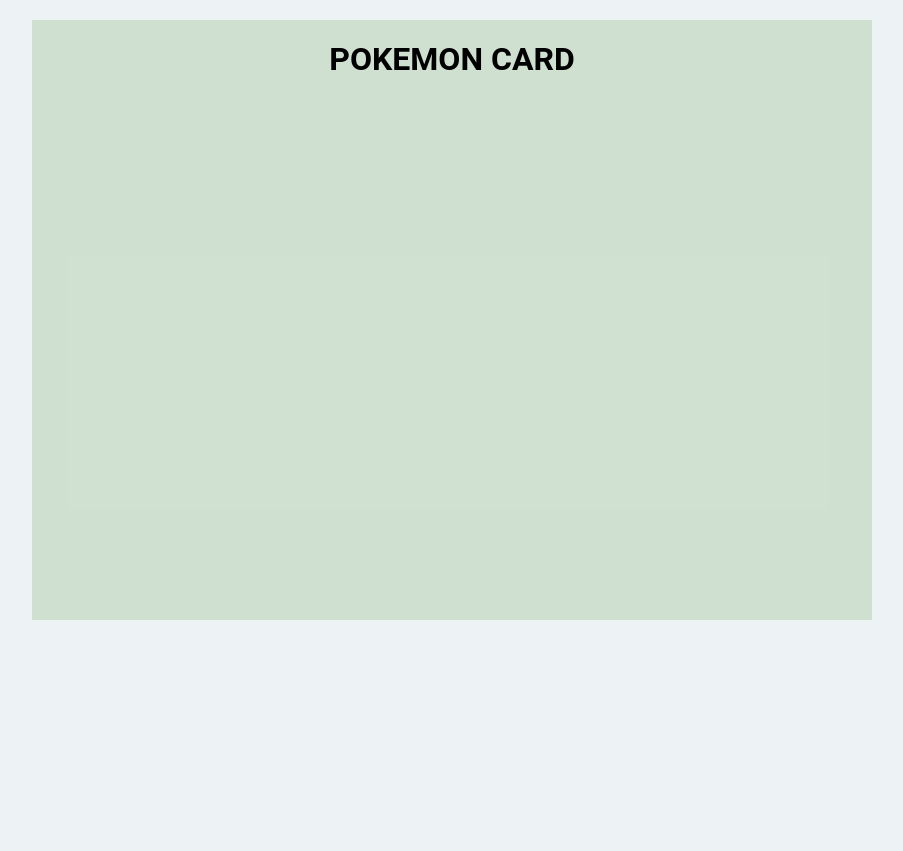
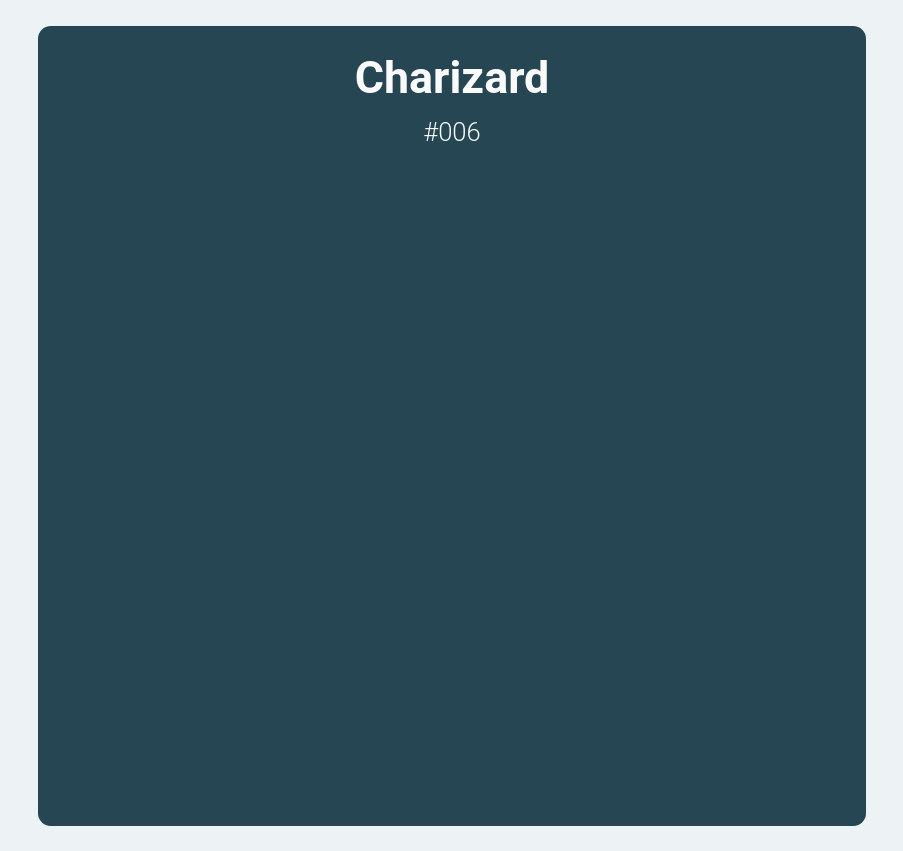
Before and after one commit to guilhermekuni/pokedex, a React (Create React App) app: page / in a window 1280 px wide. Shown: the whole page, without its empty margins (188-1091 px from the left). Before the commit the page ends 800 px from the top, so only its background shows below. Built offline with nearby package versions, Linux system fonts and the light colour scheme.

Commit message:
styles: implements style theme

```diff
--- a/src/App.js
+++ b/src/App.js
@@ -1,14 +1,16 @@
 import React from 'react';
+import { ThemeProvider } from 'styled-components';
 
+import theme from './styles/theme';
 import GlobalStyle from './styles/global';
 
 import Home from './pages/Home';
 
 const App = () => (
-  <>
+  <ThemeProvider theme={theme}>
     <GlobalStyle />
     <Home />
-  </>
+  </ThemeProvider>
 );
 
 export default App;
--- a/src/components/PokemonCard/index.js
+++ b/src/components/PokemonCard/index.js
@@ -5,7 +5,8 @@
 const PokemonCard = () => {
   return (
     <S.CardWrapper>
-      <h1>POKEMON CARD</h1>
+      <S.PokemonName>Charizard</S.PokemonName>
+      <S.PokemonNumber>#006</S.PokemonNumber>
     </S.CardWrapper>
   );
 };
--- a/src/components/PokemonCard/styles.js
+++ b/src/components/PokemonCard/styles.js
@@ -1,12 +1,33 @@
-import styled from 'styled-components';
+import styled, { css } from 'styled-components';
 
 export const CardWrapper = styled.div`
-  background: #cdcd;
-  height: 600px;
-  width: 100%;
-  display: flex;
-  flex: 1;
-  justify-content: center;
-  margin: 20px;
-  padding: 20px;
+  ${({ theme }) => css`
+    background: ${theme.colors.mainBg};
+    height: 800px;
+    width: 100%;
+    display: flex;
+    flex: 1;
+    flex-direction: column;
+    align-items: center;
+    border-radius: ${theme.border.radius};
+    margin: ${theme.spacing.xsmall};
+    padding: ${theme.spacing.xsmall};
+  `}
 `;
+
+export const PokemonName = styled.h1`
+  ${({ theme }) => css`
+    font-weight: ${theme.font.bold};
+    font-size: ${theme.font.sizes.xxlarge};
+    color: ${theme.colors.white};
+  `};
+`;
+
+export const PokemonNumber = styled.h2`
+  ${({ theme }) => css`
+    font-weight: ${theme.font.light};
+    font-size: ${theme.font.sizes.medium};
+    color: ${theme.colors.white};
+    margin-top: ${theme.spacing.xxsmall};
+  `};
+`;
--- /dev/null
+++ b/src/styles/theme.js
@@ -0,0 +1,50 @@
+export default {
+  grid: {
+    container: '130rem',
+    gutter: '3.2rem',
+  },
+  border: {
+    radius: '0.8rem',
+  },
+  font: {
+    family:
+      "Poppins, -apple-system, BlinkMacSystemFont, 'Segoe UI', Roboto, Oxygen, Ubuntu, Cantarell, 'Open Sans', 'Helvetica Neue', sans-serif",
+    light: 300,
+    normal: 400,
+    bold: 600,
+    sizes: {
+      xsmall: '1.2rem',
+      small: '1.4rem',
+      medium: '1.6rem',
+      large: '1.8rem',
+      xlarge: '2.0rem',
+      xxlarge: '2.8rem',
+    },
+  },
+  colors: {
+    primary: '#2a9d8f',
+    secondary: '#e76f51',
+    mainBg: '#264653',
+    white: '#FAFAFA',
+    black: '#030517',
+    lightGray: '#EAEAEA',
+    gray: '#8F8F8F',
+    darkGray: '#2E2F42',
+  },
+  spacing: {
+    xxsmall: '0.8rem',
+    xsmall: '1.6rem',
+    small: '2.4rem',
+    medium: '3.2rem',
+    large: '4.0rem',
+    xlarge: '4.8rem',
+    xxlarge: '5.6rem',
+  },
+  layers: {
+    base: 10,
+    menu: 20,
+    overlay: 30,
+    modal: 40,
+    alwaysOnTop: 50,
+  },
+};
```
